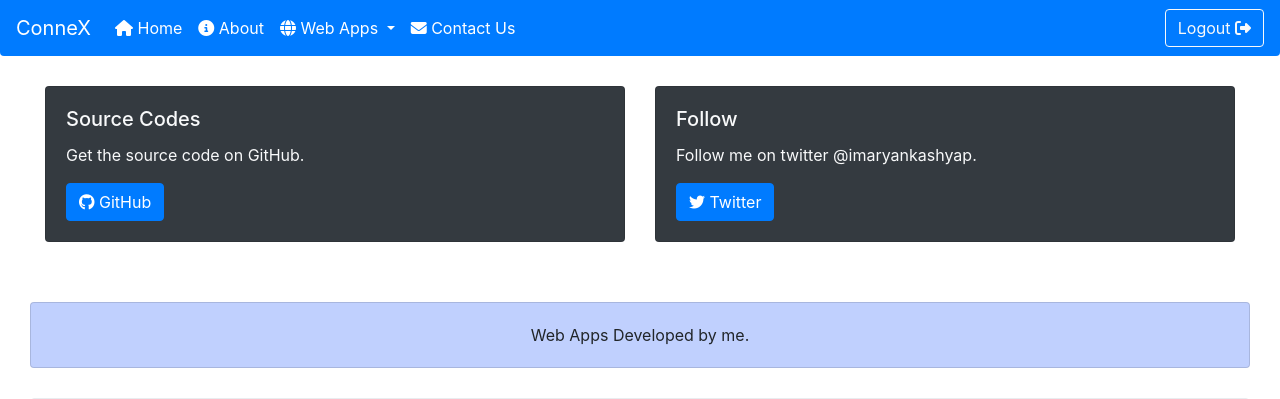
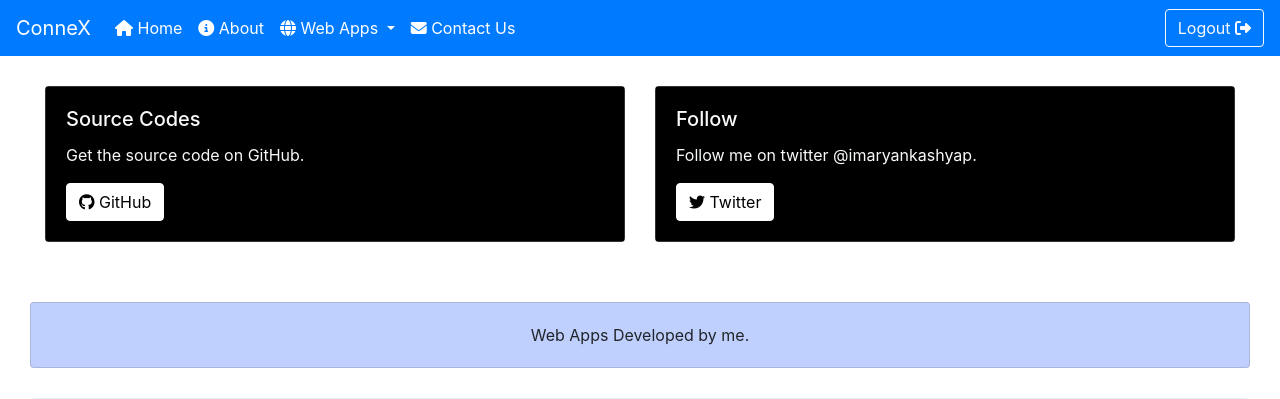
Before and after one commit to iaryankashyap/ConneX, a Flask app: template webapp/templates/homepage2.html in a window 1280 px wide. Shown: the top 399 px of the page. Run offline with Flask 2, Linux system fonts and the light colour scheme; the template is opened without the code that fills it, so the values that code supplies are empty; some libraries are stand-ins or nearby versions.

Commit message:
Tuned UI

```diff
--- a/webapp/templates/homepage2.html
+++ b/webapp/templates/homepage2.html
@@ -7,6 +7,47 @@
       href="../static/favicon.ico"
       type="image/x-icon"
     />
+
+    <style>
+      .jumbotron{
+        transition: ease 0.4s;
+      }
+      .jumbotron:hover{
+        background-color: black;
+        color: white;
+      }
+      #buttonn{
+        transition: ease 0.4s;
+      }
+      #buttonn:hover{
+        border-color: white;
+        background-color: white;
+        color: #007bff;
+      }
+
+      #car{
+        transition: ease 0.4s;
+        background-color: black;
+      }
+
+      #car:hover{
+        background-color: rgba(0, 0, 0, 0.192);
+      }
+
+      #but2{
+        background-color: white;
+        color: black;
+        transition: ease 0.4s;
+        border-color:white;
+      }
+
+      #but2:hover{
+        background-color: #007bff;
+        color: white;
+        border-color: #007bff;
+      }
+    </style>
+
     <meta name="viewport" content="width=device-width, initial-scale=1.0" />
     <script src="https://kit.fontawesome.com/a81368914c.js"></script>
     <link
@@ -34,7 +75,7 @@
   </head>
   <body>
     <nav
-      class="navbar sticky-top rounded-bottom navbar-expand-lg navbar-dark bg-primary"
+      class="navbar sticky-top navbar-expand-lg navbar-dark bg-primary"
     >
       <a class="navbar-brand" href="/homepage_connex"
         >ConneX</a
@@ -96,7 +137,7 @@
     <div style="margin: 30px;" class="row">
       <div class="col-sm-6">
         <div style="margin-bottom: 30px;" class="card bg-dark text-light">
-          <div class="card-body">
+          <div id="car" class="card-body">
             <h5 class="card-title">
               Source Codes
             </h5>
@@ -106,6 +147,7 @@
             <a
               href="https://www.github.com/iaryankashyap"
               class="btn btn-primary"
+              id="but2"
               ><i class="fab fa-github"></i> GitHub</a
             >
           </div>
@@ -113,7 +155,7 @@
       </div>
       <div class="col-sm-6">
         <div class="card bg-dark text-light">
-          <div class="card-body">
+          <div id="car" class="card-body">
             <h5 class="card-title">Follow</h5>
             <p class="card-text">
               Follow me on twitter @imaryankashyap.
@@ -121,6 +163,7 @@
             <a
               href="https://www.twitter.com/imaryankashyap"
               class="btn btn-primary"
+              id="but2"
               ><i class="fab fa-twitter"></i> Twitter</a
             >
           </div>
@@ -142,6 +185,7 @@
         class="btn btn-primary btn-lg"
         href="/readx"
         role="button"
+        id="buttonn"
         >Launch <i class="fas fa-external-link-alt"></i></a
       >
     </div>
@@ -155,6 +199,7 @@
         class="btn btn-primary btn-lg"
         href="/enkrypt"
         role="button"
+        id="buttonn"
         >Launch <i class="fas fa-external-link-alt"></i></a
       >
     </div>
```
